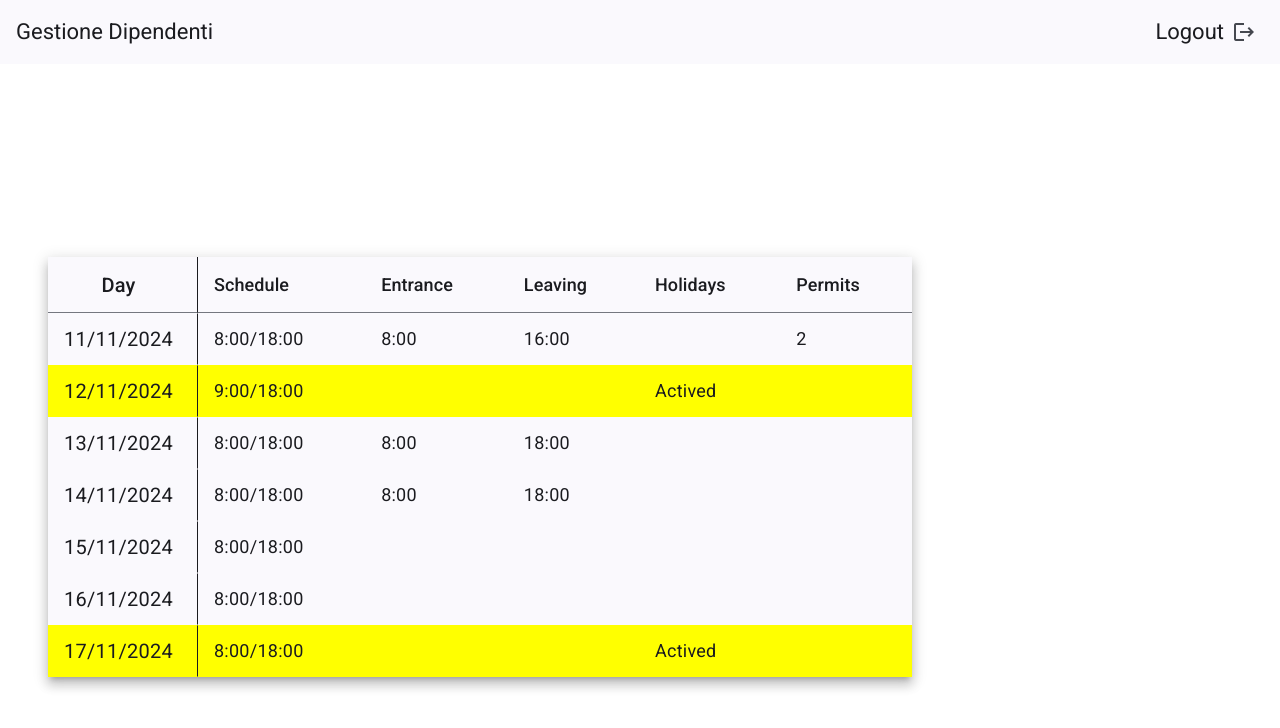
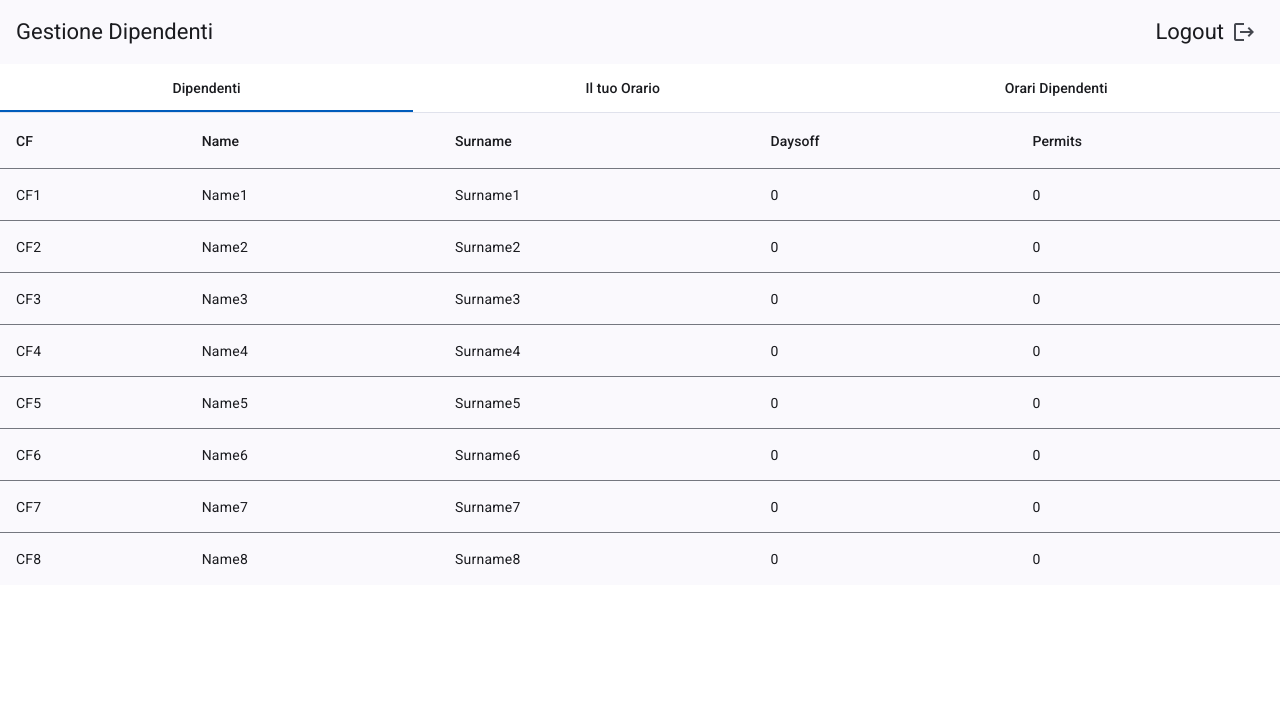
Before and after one commit to StefanoGori/GestionaleDipendenti, an Angular app in the folder frontend/angular/: page / in a window 1280 px wide. Shown: the top 728 px of the page. Built offline with nearby package versions, Linux system fonts and the light colour scheme.

Commit message:
"finita" pagina dipendente iniziata pagina Admin

```diff
--- a/frontend/angular/src/app/app.component.html
+++ b/frontend/angular/src/app/app.component.html
@@ -4,6 +4,10 @@
   <app-login></app-login>
 </div> -->
 
-<app-dipendente></app-dipendente>
+<!-- <app-dipendente></app-dipendente> -->
+
+
+<app-admin></app-admin>
+
 
 <router-outlet />
--- a/frontend/angular/src/app/app.module.ts
+++ b/frontend/angular/src/app/app.module.ts
@@ -10,6 +10,7 @@ import { SharedModule } from './shared/shared.module';
 import { DipendenteComponent } from './features/dipendente/dipendente.component';
 import { HolidaysComponent } from './features/holidays/holidays.component';
 import { PermitsComponent } from './features/permits/permits.component';
+import { AdminComponent } from './features/admin/admin.component';
 
 
 @NgModule({
@@ -20,6 +21,7 @@ import { PermitsComponent } from './features/permits/permits.component';
     DipendenteComponent,
     HolidaysComponent,
     PermitsComponent,
+    AdminComponent,
   ],
   imports: [
     BrowserModule,
--- /dev/null
+++ b/frontend/angular/src/app/features/admin/admin.component.html
@@ -0,0 +1,71 @@
+<mat-tab-group>
+    <!-- Lista dei Dipendenti-->
+    <mat-tab label="Dipendenti">
+
+        <table mat-table [dataSource]="dataSource" class="mat-elevation-z8">
+
+            <!-- Cf Column -->
+            <ng-container matColumnDef="cf">
+              <th mat-header-cell *matHeaderCellDef> CF </th>
+              <td mat-cell *matCellDef="let Dipendenti"> {{Dipendenti.cf}} </td>
+            </ng-container>
+
+            <!-- Name Column -->
+            <ng-container matColumnDef="name">
+              <th mat-header-cell *matHeaderCellDef> Name </th>
+              <td mat-cell *matCellDef="let Dipendenti"> {{Dipendenti.name}} </td>
+            </ng-container>
+
+            <!-- Surname Column -->
+            <ng-container matColumnDef="surname">
+              <th mat-header-cell *matHeaderCellDef> Surname </th>
+              <td mat-cell *matCellDef="let Dipendenti"> {{Dipendenti.surname}} </td>
+            </ng-container>
+
+            <!-- Daysoff Column -->
+            <ng-container matColumnDef="daysoff">
+              <th mat-header-cell *matHeaderCellDef> Daysoff </th>
+              <td mat-cell *matCellDef="let Dipendenti"> {{Dipendenti.daysoff}} </td>
+            </ng-container>
+
+            <!--Permits Column-->
+            <ng-container matColumnDef="permits">
+                <th mat-header-cell *matHeaderCellDef> Permits</th>
+                <td mat-cell *matCellDef="let Dipendenti"> {{Dipendenti.permits}} </td>
+              </ng-container>
+
+            <tr mat-header-row *matHeaderRowDef="displayedColumns"></tr>
+            <tr mat-row *matRowDef="let row; columns: displayedColumns;"></tr>
+          </table>
+
+
+
+    </mat-tab>
+
+    <!--Orario dell'Admin-->
+    <mat-tab label="Il tuo Orario">
+
+        <app-dipendente></app-dipendente>
+
+    </mat-tab>
+
+    <!--Orari di Tutti i Dipendenti-->
+    <mat-tab label="Orari Dipendenti"> Content 3
+
+        <!--Input Nome-->
+        <mat-form-field class="example-full-width">
+            <mat-label>Nome</mat-label>
+            <input matInput placeholder="Mario" value="">
+          </mat-form-field>
+        <!--Input Cognome-->
+        <mat-form-field class="example-full-width">
+            <mat-label>Cognome</mat-label>
+            <input matInput placeholder="Rossi" value="">
+          </mat-form-field>
+        <!--Tabella Orario Dipendente-->
+        @if(true){
+
+        }
+
+    </mat-tab>
+  </mat-tab-group>
--- /dev/null
+++ b/frontend/angular/src/app/features/admin/admin.component.ts
@@ -0,0 +1,33 @@
+import { Component } from '@angular/core';
+
+export interface Dipendenti{
+  cf: string;
+  name: string;
+  surname: string;
+  daysoff: number;
+  permits: number;
+}
+
+@Component({
+  selector: 'app-admin',
+  templateUrl: './admin.component.html',
+  styleUrl: './admin.component.css'
+})
+export class AdminComponent {
+
+    constructor() { }
+
+    dipendenti: Dipendenti[] = [
+      {cf: "CF1", name: "Name1", surname: "Surname1", daysoff: 0, permits: 0},
+      {cf: "CF2", name: "Name2", surname: "Surname2", daysoff: 0, permits: 0},
+      {cf: "CF3", name: "Name3", surname: "Surname3", daysoff: 0, permits: 0},
+      {cf: "CF4", name: "Name4", surname: "Surname4", daysoff: 0, permits: 0},
+      {cf: "CF5", name: "Name5", surname: "Surname5", daysoff: 0, permits: 0},
+      {cf: "CF6", name: "Name6", surname: "Surname6", daysoff: 0, permits: 0},
+      {cf: "CF7", name: "Name7", surname: "Surname7", daysoff: 0, permits: 0},
+      {cf: "CF8", name: "Name8", surname: "Surname8", daysoff: 0, permits: 0},
+    ];
+
+    displayedColumns: string[] = ['cf', 'name', 'surname', 'daysoff', 'permits'];
+    dataSource = this.dipendenti;
+}
--- a/frontend/angular/src/app/features/dipendente/dipendente.component.html
+++ b/frontend/angular/src/app/features/dipendente/dipendente.component.html
@@ -1,7 +1,7 @@
-<mat-grid-list cols="4" rowHeight="25%">
-  <mat-grid-tile colspan="3" rowspan="4">
+<div class="flex-container">
+  <div class="table-container">
     <!--Tabella Orari-->
-    <table mat-table [dataSource]="orari" class="mat-elevation-z8 demo-table" >
+    <table mat-table [dataSource]="dataSource" class="mat-elevation-z8 demo-table" >
       <!-- Day Column -->
       <ng-container matColumnDef="day">
         <th mat-header-cell *matHeaderCellDef>Day</th>
@@ -48,12 +48,23 @@
 
 
     </table>
-  </mat-grid-tile>
+    <div class="paginator container">
+      <!-- Paginator-->
+      <mat-paginator [length]="orari.length"
+              [pageSize]="pageSize"
+              [pageIndex]="pageIndex"
+              (page)="onPageChange($event)"
+              [hidePageSize]="true"
+              aria-label="Select page">
+        </mat-paginator>
+    </div>
+  </div>
 
-  <!--Componenti di gestione orario -->
 
-  <!--Contenitore flex bottoni-->
-  <mat-grid-tile colspan="1"rowspan="2">
+
+  <div class="button-container">
+
+    <!--Bottoni-->
     @if(selectedRow && selectedRow.id!==0){
       <div id="container-button">
         <!--Bottone Entrata-->
@@ -66,10 +77,11 @@
         }
       </div>
     }
-  </mat-grid-tile>
+  </div>
 
-  <!--Contenitore gestione orario giornaliero-->
-  <mat-grid-tile colspan="1" rowspan="1">
+  <div class="card-container">
+
+    <!--Card-->
     @if(selectedRow && selectedRow.id!==0){
       <mat-card appearance="outlined">
         <mat-card-header>
@@ -91,11 +103,12 @@
             @if(!selectedRow.permits){
               <button mat-button (click)="openPermitsDialog()">Aggiungi ore di permesso</button>
             } @else {
-              <button mat-button>Cambia ore di permesso</button>
+              <button mat-button (click)="openPermitsDialog()">Cambia ore di permesso</button>
             }
           }
         </mat-card-actions>
       </mat-card>
     }
-  </mat-grid-tile>
-</mat-grid-list>
+  </div>
+
+</div>
--- a/frontend/angular/src/app/features/dipendente/dipendente.component.ts
+++ b/frontend/angular/src/app/features/dipendente/dipendente.component.ts
@@ -1,9 +1,11 @@
-import { Component } from '@angular/core';
+import { Component, ViewChild, AfterViewInit } from '@angular/core';
 import { timestamp } from 'rxjs';
 import { format } from 'date-fns';
 import { MatDialog } from '@angular/material/dialog';
 import { HolidaysComponent } from '../holidays/holidays.component';
 import { PermitsComponent } from '../permits/permits.component';
+import { MatPaginator } from '@angular/material/paginator';
+import { MatTableDataSource } from '@angular/material/table';
 
 export interface Attendance{
   id: number;
@@ -22,7 +24,7 @@ export interface Attendance{
   templateUrl: './dipendente.component.html',
   styleUrl: './dipendente.component.css'
 })
-export class DipendenteComponent {
+export class DipendenteComponent implements AfterViewInit{
 
   constructor(public dialog: MatDialog) { }
 
@@ -34,11 +36,34 @@ export class DipendenteComponent {
       {id: 5, entrance : "8:00", leaving : "18:00", day: "15/11/2024", holidays : false, permits : 0, in : "", out : ""},
       {id: 6, entrance : "8:00", leaving : "18:00", day: "16/11/2024", holidays : false, permits : 0, in : "", out : ""},
       {id: 7, entrance : "8:00", leaving : "18:00", day: "17/11/2024", holidays : true, permits : 0, in : "", out : ""},
+      {id: 8, entrance : "8:00", leaving : "18:00", day: "18/11/2024", holidays : false, permits : 0, in : "", out : ""},
     ];
 
     // Tabella orari
     displayedColumns: string[] = ['day', 'schedule', 'entrance', 'leaving', 'holidays', 'permit'];
     selectedRow: Attendance =  {id: 0, entrance : "", leaving : "", day: "", holidays : false, permits : 0 , in : "", out : ""};
+
+
+    //paginator
+    pageSize = 7;
+    pageIndex = 0;
+
+    //inizializzo il dataSource con tutti gli orari
+    dataSource=new MatTableDataSource<Attendance>(this.orari);
+
+    //faccio riferimento al paginator
+    @ViewChild(MatPaginator) paginator!: MatPaginator;
+
+    //dopo la visualizzazione collega il paginator al dataSource
+    ngAfterViewInit(){
+      this.dataSource.paginator = this.paginator;
+    }
+
+    //metodo per gestire i cambiamenti della pagina
+    onPageChange(event:any):void{
+      this.pageIndex = event.pageIndex;
+      this.pageSize = event.pageSize;
+    }
 
 
 
@@ -96,6 +121,19 @@ export class DipendenteComponent {
 
 openPermitsDialog(){
   console.log("openPermitsDialog");
+  const dialogRef = this.dialog.open(PermitsComponent, {
+    width: '500px',
+    height: '250px',
+    data:{permits: this.selectedRow.permits}
+  });
+  dialogRef.afterClosed().subscribe(result => {
+    if(result!==null && result!==undefined){
+      this.selectedRow.permits = result;
+      console.log("permessi aggiunti: ", this.selectedRow.permits);
+    }else{
+      console.log("permessi non aggiunti");
+    }
+  });
 }
 
 }
--- a/frontend/angular/src/app/features/permits/permits.component.css
+++ b/frontend/angular/src/app/features/permits/permits.component.css
@@ -0,0 +1,18 @@
+.container {
+    display: flex;
+    flex-direction: column;    /* Dispone gli elementi in colonna */
+    justify-content: space-between;  /* Crea spazio tra gli elementi */
+    align-items: center;      /* Centra orizzontalmente gli elementi */
+    height: 200px;            /* Imposta l'altezza del contenitore (modificabile a seconda delle tue esigenze) */
+}
+
+.container p {
+    flex-grow: 1;             /* Fa sì che il paragrafo occupi lo spazio disponibile */
+    text-align: center;       /* Centra il testo */
+}
+
+.buttons {
+    display: flex;
+    justify-content: center;  /* Centra i bottoni orizzontalmente */
+    gap: 10px;                /* Aggiunge spazio tra i bottoni */
+}
--- a/frontend/angular/src/app/features/permits/permits.component.ts
+++ b/frontend/angular/src/app/features/permits/permits.component.ts
@@ -1,5 +1,5 @@
-import { Component } from '@angular/core';
-import {MatDialogRef} from '@angular/material/dialog';
+import { Component, Inject } from '@angular/core';
+import {MAT_DIALOG_DATA, MatDialogRef} from '@angular/material/dialog';
 
 @Component({
   selector: 'app-permits',
@@ -7,11 +7,22 @@ import {MatDialogRef} from '@angular/material/dialog';
   styleUrl: './permits.component.css'
 })
 export class PermitsComponent {
+  SelectHours: number | null =null;
 
   constructor(
-    public dialogRef: MatDialogRef<PermitsComponent>
-  ) { }
+    public dialogRef: MatDialogRef<PermitsComponent>,
+    @Inject(MAT_DIALOG_DATA) public data: {permits: number}
+  ) {
+    this.SelectHours = data.permits || null;
+  }
 
+  onConfirm(): void{
+    console.log(this.SelectHours);
+    this.dialogRef.close(this.SelectHours);
+  }
 
+  onCancel():void{
+    this.dialogRef.close();
+  }
 
 }
```
Also changed, not shown: frontend/angular/src/app/features/dipendente/dipendente.component.css (+48 -3 lines), frontend/angular/src/app/features/permits/permits.component.html (+13 -9 lines), frontend/angular/src/app/shared/shared.module.ts (+15 -1 lines), frontend/angular/src/app/features/admin/admin.component.css (added), 1 other file (tests, documents, lock files or other folders).
